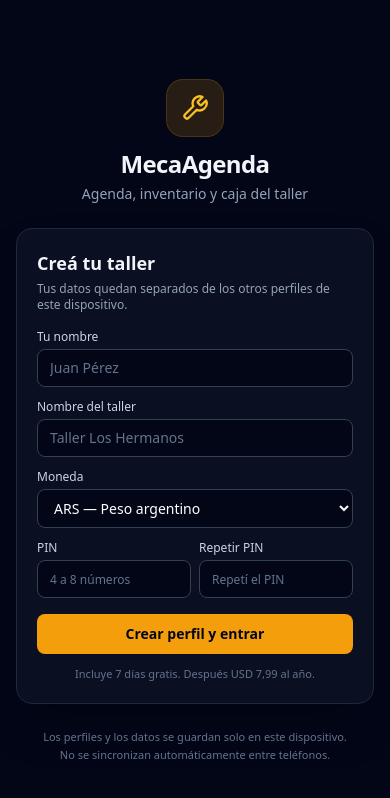
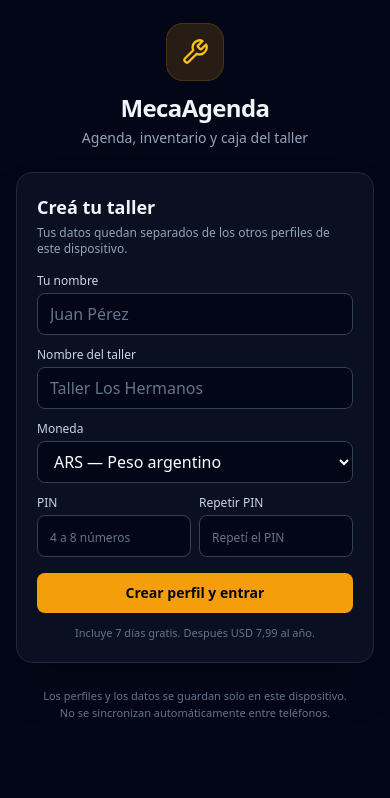
Before and after one commit to jesserruiz67-afk/meca-agenda, a React (Vite) app: page / in a window 390 px wide. Shown: the top 798 px of the page. Built offline with nearby package versions, Linux system fonts and the light colour scheme.

Commit message:
Login móvil fijo y sin zoom al escribir

```diff
--- a/src/components/LoginScreen.tsx
+++ b/src/components/LoginScreen.tsx
@@ -116,8 +116,8 @@ export default function LoginScreen({
   }
 
   return (
-    <div className="h-[100dvh] overflow-y-auto bg-slate-950 text-slate-100">
-      <div className="mx-auto flex min-h-full w-full max-w-md flex-col justify-center px-4 py-8">
+    <div className="no-scrollbar h-[100dvh] overflow-y-auto overscroll-contain bg-slate-950 text-slate-100">
+      <div className="mx-auto flex min-h-full w-full max-w-md flex-col justify-start px-4 py-6 sm:justify-center sm:py-8">
         <div className="mb-6 flex flex-col items-center text-center">
           <div className="rounded-2xl bg-amber-500/15 p-3.5 text-amber-400 ring-1 ring-amber-500/30">
             <Wrench className="h-7 w-7" />
@@ -200,7 +200,6 @@ export default function LoginScreen({
               <div className="relative mt-1">
                 <LockKeyhole className="pointer-events-none absolute left-3 top-1/2 h-4 w-4 -translate-y-1/2 text-slate-500" />
                 <input
-                  autoFocus
                   type="password"
                   inputMode="numeric"
                   autoComplete="current-password"
@@ -210,7 +209,7 @@ export default function LoginScreen({
                     setPin(event.target.value.replace(/\D/g, '').slice(0, 8))
                   }
                   placeholder="4 a 8 números"
-                  className="w-full rounded-lg border border-slate-700 bg-slate-950 py-2.5 pl-9 pr-3 text-center text-lg tracking-[0.3em] text-white placeholder:text-sm placeholder:tracking-normal placeholder:text-slate-500 focus:outline-none focus:ring-2 focus:ring-amber-500/60"
+                  className="login-pin w-full rounded-lg border border-slate-700 bg-slate-950 py-2.5 pl-9 pr-3 text-center text-lg tracking-[0.3em] text-white placeholder:text-sm placeholder:tracking-normal placeholder:text-slate-500 focus:outline-none focus:ring-2 focus:ring-amber-500/60"
                 />
               </div>
 
@@ -271,7 +270,7 @@ export default function LoginScreen({
                 placeholder="Juan Pérez"
                 aria-label="Tu nombre"
                 autoComplete="name"
-                className="mt-1 w-full rounded-lg border border-slate-700 bg-slate-950 px-3 py-2 text-sm text-white placeholder-slate-500 focus:outline-none focus:ring-2 focus:ring-amber-500/60"
+                className="mt-1 w-full rounded-lg border border-slate-700 bg-slate-950 px-3 py-2 text-base text-white placeholder-slate-500 focus:outline-none focus:ring-2 focus:ring-amber-500/60 sm:text-sm"
               />
 
               <label className="mt-3 block text-xs font-medium text-slate-300">
@@ -282,7 +281,7 @@ export default function LoginScreen({
                 onChange={(event) => setShopName(event.target.value)}
                 placeholder="Taller Los Hermanos"
                 aria-label="Nombre del taller"
-                className="mt-1 w-full rounded-lg border border-slate-700 bg-slate-950 px-3 py-2 text-sm text-white placeholder-slate-500 focus:outline-none focus:ring-2 focus:ring-amber-500/60"
+                className="mt-1 w-full rounded-lg border border-slate-700 bg-slate-950 px-3 py-2 text-base text-white placeholder-slate-500 focus:outline-none focus:ring-2 focus:ring-amber-500/60 sm:text-sm"
               />
 
               <label className="mt-3 block text-xs font-medium text-slate-300">
@@ -294,7 +293,7 @@ export default function LoginScreen({
                 onChange={(event) =>
                   setCurrency(event.target.value as CurrencyCode)
                 }
-                className="mt-1 w-full rounded-lg border border-slate-700 bg-slate-950 px-3 py-2 text-sm text-white focus:outline-none focus:ring-2 focus:ring-amber-500/60"
+                className="mt-1 w-full rounded-lg border border-slate-700 bg-slate-950 px-3 py-2 text-base text-white focus:outline-none focus:ring-2 focus:ring-amber-500/60 sm:text-sm"
               >
                 {CURRENCIES.map((option) => (
                   <option key={option.code} value={option.code}>
@@ -319,7 +318,7 @@ export default function LoginScreen({
                       )
                     }
                     placeholder="4 a 8 números"
-                    className="mt-1 w-full rounded-lg border border-slate-700 bg-slate-950 px-3 py-2 text-sm text-white placeholder:text-xs placeholder-slate-500 focus:outline-none focus:ring-2 focus:ring-amber-500/60"
+                    className="mt-1 w-full rounded-lg border border-slate-700 bg-slate-950 px-3 py-2 text-base text-white placeholder:text-xs placeholder-slate-500 focus:outline-none focus:ring-2 focus:ring-amber-500/60 sm:text-sm"
                   />
                 </div>
                 <div>
@@ -337,7 +336,7 @@ export default function LoginScreen({
                       )
                     }
                     placeholder="Repetí el PIN"
-                    className="mt-1 w-full rounded-lg border border-slate-700 bg-slate-950 px-3 py-2 text-sm text-white placeholder:text-xs placeholder-slate-500 focus:outline-none focus:ring-2 focus:ring-amber-500/60"
+                    className="mt-1 w-full rounded-lg border border-slate-700 bg-slate-950 px-3 py-2 text-base text-white placeholder:text-xs placeholder-slate-500 focus:outline-none focus:ring-2 focus:ring-amber-500/60 sm:text-sm"
                   />
                 </div>
               </div>
--- a/src/index.css
+++ b/src/index.css
@@ -6,6 +6,11 @@ html,
 body,
 #root {
   height: 100%;
+}
+
+html {
+  -webkit-text-size-adjust: 100%;
+  text-size-adjust: 100%;
 }
 
 body {
@@ -31,3 +36,16 @@ body {
 *::-webkit-scrollbar {
   display: none;
 }
+
+/* iOS hace zoom al enfocar campos con letra menor a 16px. */
+@media (max-width: 1023px) {
+  input,
+  select,
+  textarea {
+    font-size: 16px !important;
+  }
+
+  input.login-pin {
+    font-size: 18px !important;
+  }
+}
```
